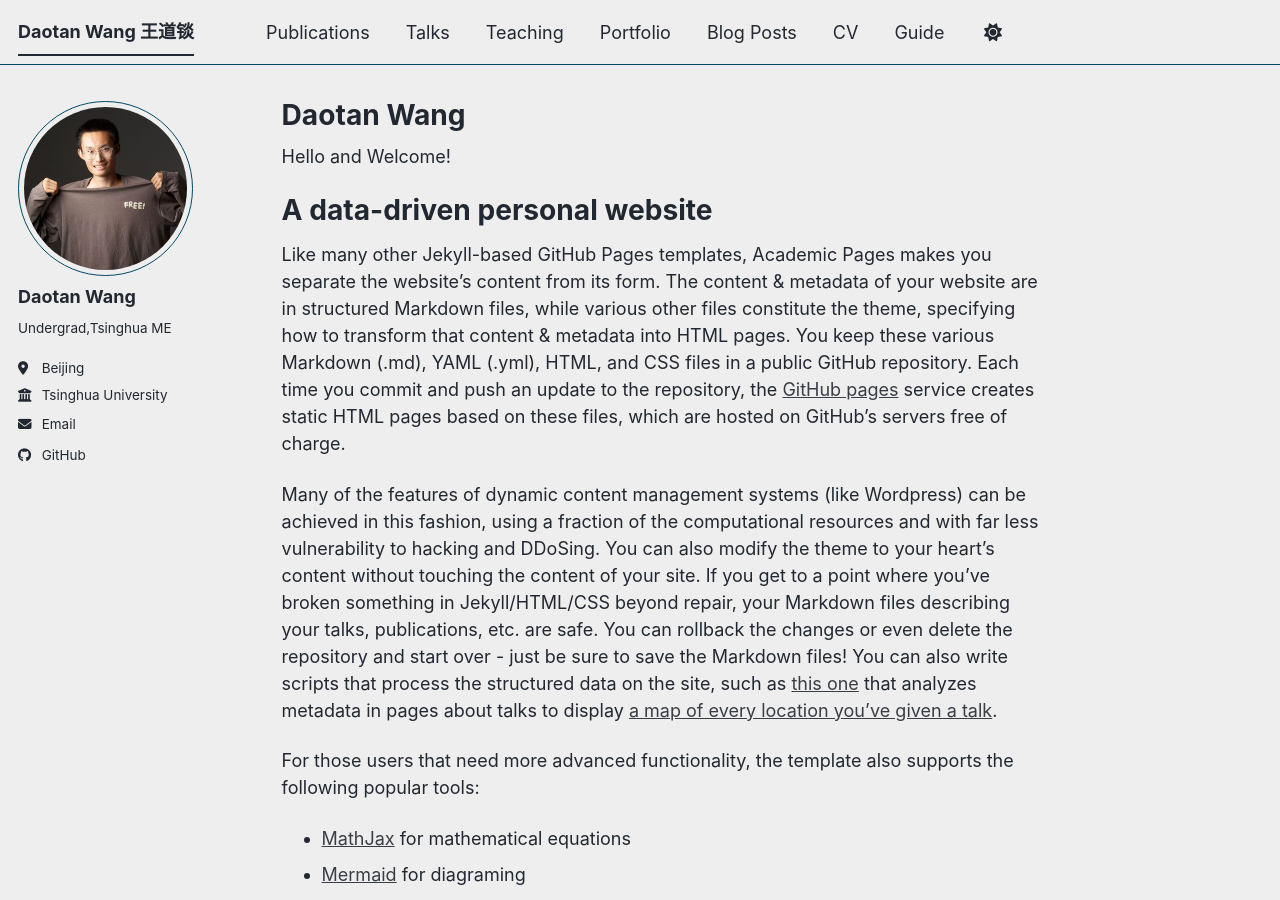
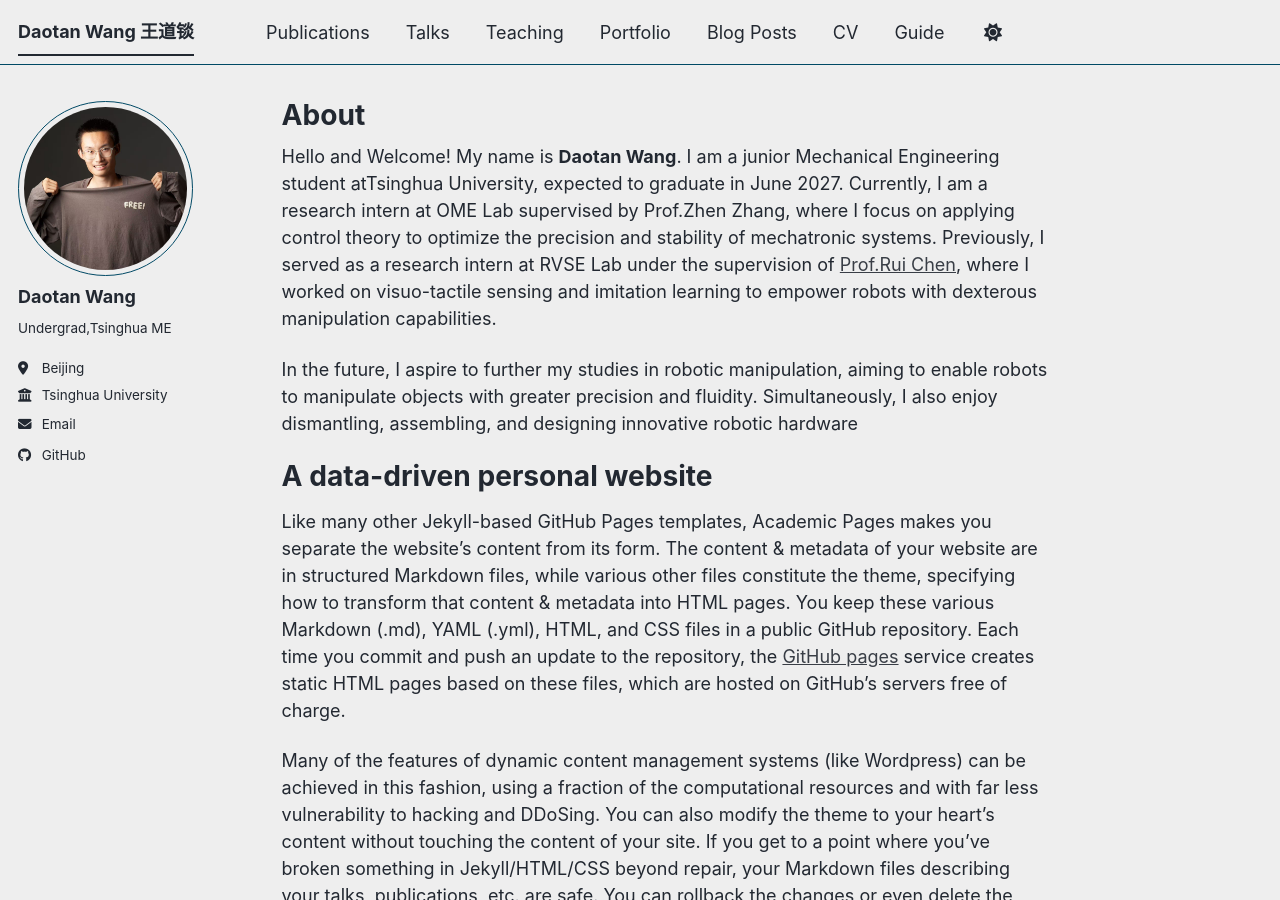
Before and after one commit to wangdt23/wangdt23.github.io, a Jekyll site: the page built from _pages/about.md, in a window 1280 px wide and 900 px high. Built offline with Jekyll 4.4.1, drawn with Linux system fonts in a browser that asks for light colours; a script bundle is joined from its source files by our own code; library files that are not in the unit come from our copies.

Commit message:
update "about"

```diff
--- a/_pages/about.md
+++ b/_pages/about.md
@@ -1,13 +1,15 @@
 ---
 permalink: /
-title: "Daotan Wang"
+title: "About"
 author_profile: true
 redirect_from:
   - /about/
   - /about.html
 ---
 
-Hello and Welcome!
+Hello and Welcome! My name is **Daotan Wang**. I am a junior Mechanical Engineering student atTsinghua University, expected to graduate in June 2027. Currently, I am a research intern at OME Lab supervised by Prof.Zhen Zhang, where I focus on applying control theory to optimize the precision and stability of mechatronic systems. Previously, I served as a research intern at RVSE Lab under the supervision of [Prof.Rui Chen](https://callmeray.github.io/homepage/), where I worked on visuo-tactile sensing and imitation learning to empower robots with dexterous manipulation capabilities.
+
+In the future, I aspire to further my studies in robotic manipulation, aiming to enable robots to manipulate objects with greater precision and fluidity. Simultaneously, I also enjoy dismantling, assembling, and designing innovative robotic hardware
 
 A data-driven personal website
 ======
```
